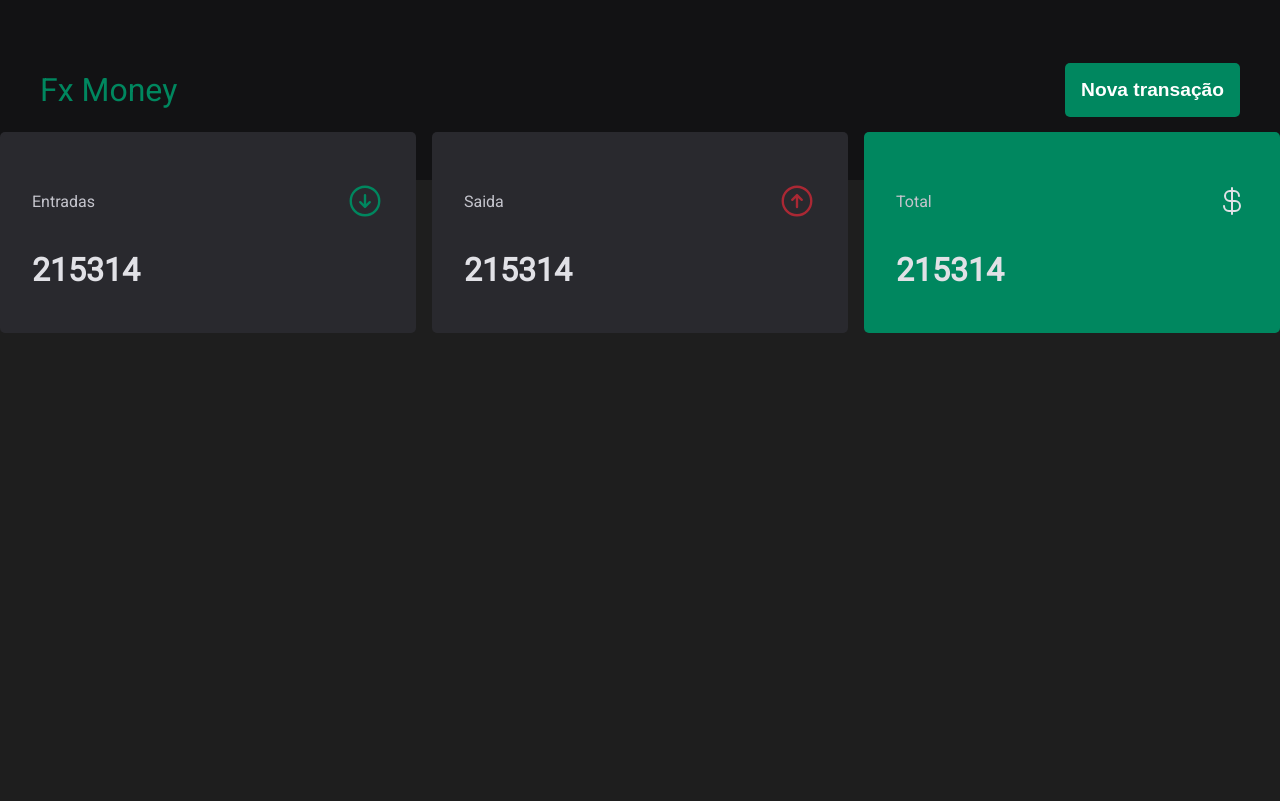
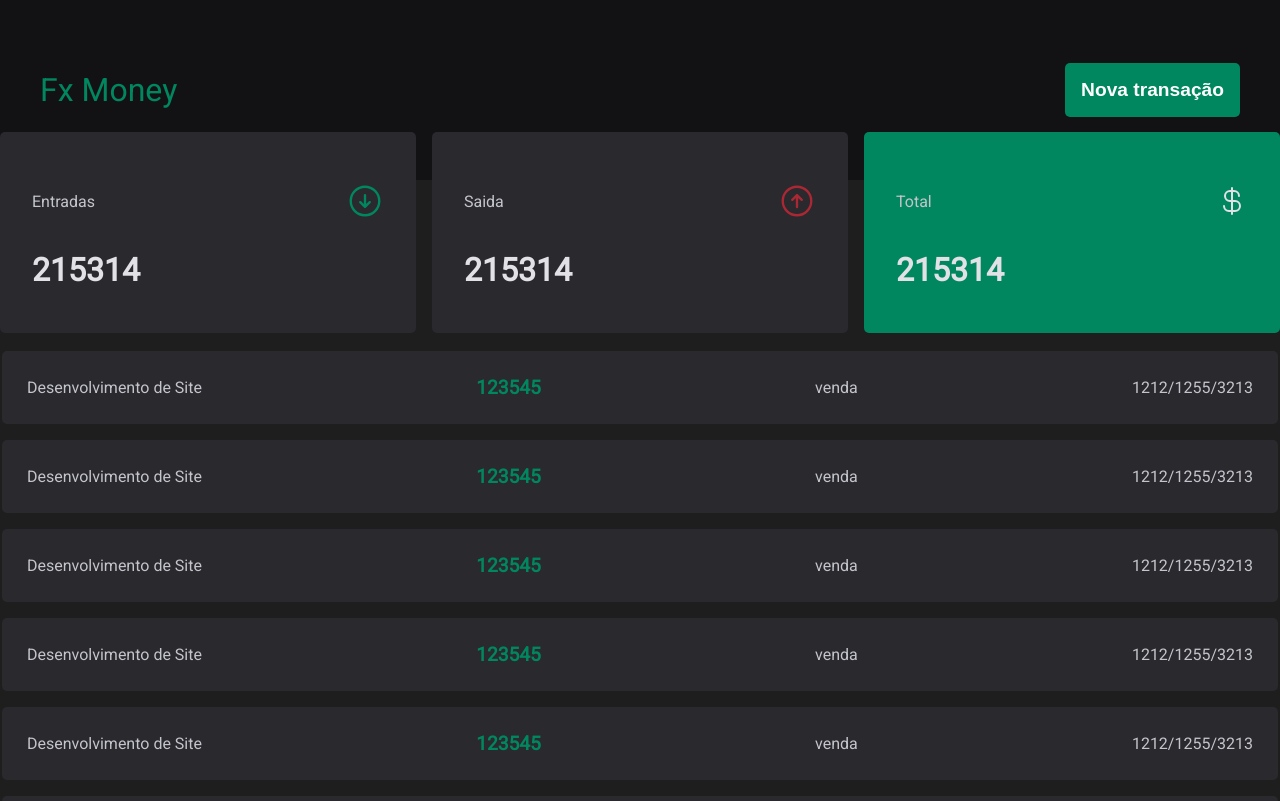
Before and after one commit to leonardofx1/FxMoney, a React (Vite) app in the folder fxmoney/: page / in a window 1280 px wide. Shown: the top 801 px of the page. Built offline with nearby package versions, Linux system fonts and the light colour scheme.

Commit message:
'history'

```diff
--- a/fxmoney/src/components/Transaction/index.tsx
+++ b/fxmoney/src/components/Transaction/index.tsx
@@ -1,5 +1,6 @@
 import { thema } from "../../style/thema";
 import * as S from "./style";
+import TransactionTable from "../TransactionTable";
 import {
   ArrowCircleDown,
   ArrowCircleUp,
@@ -11,7 +12,6 @@ const Transaction = () => {
     <S.TransactionContainer>
       <S.TransactionSummary>
         <S.TransactionIcon>
-
           <span>Entradas</span>{" "}
           <ArrowCircleDown size={38} color={thema.colors.green} />
         </S.TransactionIcon>
@@ -19,7 +19,6 @@ const Transaction = () => {
       </S.TransactionSummary>
       <S.TransactionSummary>
         <S.TransactionIcon>
-
           <span>Saida</span>
           <ArrowCircleUp size={38} color={thema.colors.redDark} />
         </S.TransactionIcon>
@@ -27,12 +26,19 @@ const Transaction = () => {
       </S.TransactionSummary>
       <S.TransactionSummary color="green">
         <S.TransactionIcon>
-
           <span>Total</span>
           <CurrencyDollar size={32} color={thema.colors.money} />
         </S.TransactionIcon>
         <S.Money>215314</S.Money>
       </S.TransactionSummary>
+
+      <S.TransactionTable>
+        <tbody>
+        <   TransactionTable/>
+        <   TransactionTable/>    <   TransactionTable/>    <   TransactionTable/>    <   TransactionTable/>    <   TransactionTable/>    <   TransactionTable/>
+        </tbody>
+      </S.TransactionTable>
+
     </S.TransactionContainer>
   );
 };
--- a/fxmoney/src/components/Transaction/style.ts
+++ b/fxmoney/src/components/Transaction/style.ts
@@ -2,9 +2,10 @@ import styled from 'styled-components'
 import { thema } from '../../style/thema'
 
 
-export const TransactionContainer = styled.section `
+export const TransactionContainer = styled.section`
     display:flex;
     justify-content: center;
+    flex-wrap:wrap;
     width:100%;
     margin-top:-3rem;
     height:100px;
@@ -12,7 +13,7 @@ export const TransactionContainer = styled.section `
 
 `
 
-export const TransactionSummary = styled.div `
+export const TransactionSummary = styled.div`
     display: flex;
     flex-wrap:wrap;
     align-items:center;
@@ -20,12 +21,12 @@ export const TransactionSummary = styled.div `
     width:352px;
     height: 137px;
     padding:2rem;
-    background-color:${(props) => props.color === 'green' ? thema.colors.green :thema.colors.grayLigth};
+    background-color:${(props) => props.color === 'green' ? thema.colors.green : thema.colors.grayLigth};
     border-radius:${thema.border.borderRadius};
 
 `
 
-export const TransactionIcon = styled.div `
+export const TransactionIcon = styled.div`
     display:flex;
     align-items: center;
     justify-content: space-between;
@@ -38,7 +39,20 @@ export const TransactionIcon = styled.div `
     }
 `
 
-export const Money = styled.strong `
+export const Money = styled.strong`
     font-size: 2rem;
     color:${thema.colors.money};
 `
+
+export const TransactionTable = styled.table`
+
+
+    width: 100%;
+    max-width: 1290px;
+    tbody {
+        width: 100%;
+        display:flex;
+    flex-wrap:wrap;
+    gap:1rem;
+    }
+`
--- /dev/null
+++ b/fxmoney/src/components/TransactionTable/index.tsx
@@ -0,0 +1,23 @@
+import * as S from './styles'
+
+
+
+
+const TransactionTable = () => {
+
+
+    return (
+
+          <S.TransactionHistory>
+          <S.TransactionTableColumn color='grayFont'>
+              Desenvolvimento de Site
+          </S.TransactionTableColumn>
+          <S.TransactionTableColumn color='green'>123545</S.TransactionTableColumn>
+          <S.TransactionTableColumn color='grayFont'>venda</S.TransactionTableColumn>
+          <S.TransactionTableColumn color='grayFont'>1212/1255/3213</S.TransactionTableColumn>
+      </S.TransactionHistory>
+
+    )
+}
+
+export default TransactionTable
--- /dev/null
+++ b/fxmoney/src/components/TransactionTable/styles.ts
@@ -0,0 +1,30 @@
+import styled  from 'styled-components'
+import { thema } from '../../style/thema'
+
+
+export const TransactionHistory = styled.tr `
+    display:flex;
+    align-items:center;
+    justify-content: space-between;
+    background-color: ${thema.colors.grayLigth};
+    width: 100%;
+    border-radius:${thema.border.borderRadius};
+
+
+    padding: 1.5rem;
+
+`
+type ColorProps ={color: 'green' | 'redDark' | 'grayFont'}
+
+
+
+export const TransactionTableColumn = styled.td<ColorProps> `
+
+    color:${(props) =>  thema.colors[props.color]  };
+
+    &:nth-child(2) {
+        font-weight: bold;
+        font-size:1.2rem;
+    }
+
+`
```
